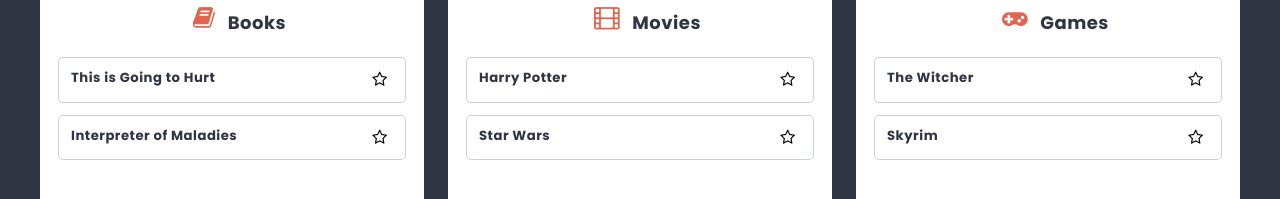
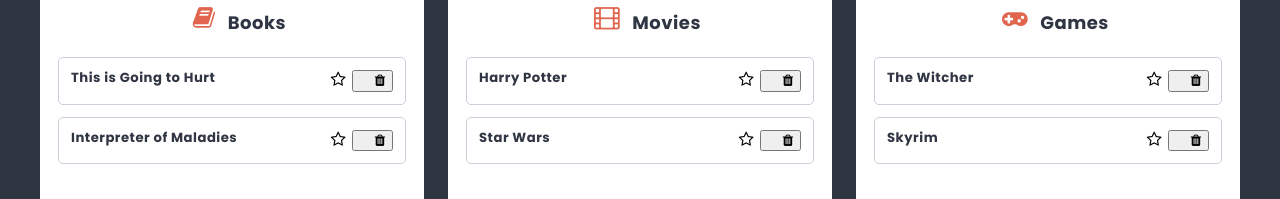
Before and after one commit to KatSobieska/todo-react-app, a React (Create React App) app: page /list/1 in a window 1280 px wide. Shown: the part 425-624 px from the top of the page. Built offline with nearby package versions, Linux system fonts and the light colour scheme.

Commit message:
Add removeButton

```diff
--- a/src/components/Card/Card.js
+++ b/src/components/Card/Card.js
@@ -18,12 +18,20 @@
   return (
     <li className={styles.card}>
       {props.title}
-      <button
-        className={clsx(styles.favoriteButton, isFavorite && styles.isFavorite)}
-        onClick={handleSubmit}
-      >
-        <span className="fa fa-star-o"></span>
-      </button>
+      <div className={styles.buttons}>
+        <button
+          className={clsx(
+            styles.favoriteButton,
+            isFavorite && styles.isFavorite
+          )}
+          onClick={handleSubmit}
+        >
+          <span className="fa fa-star-o"></span>
+        </button>
+        <button className={styles.removeButton} onClick={handleSubmit}>
+          <span className="fa fa-trash"></span>
+        </button>
+      </div>
     </li>
   );
 };
```
